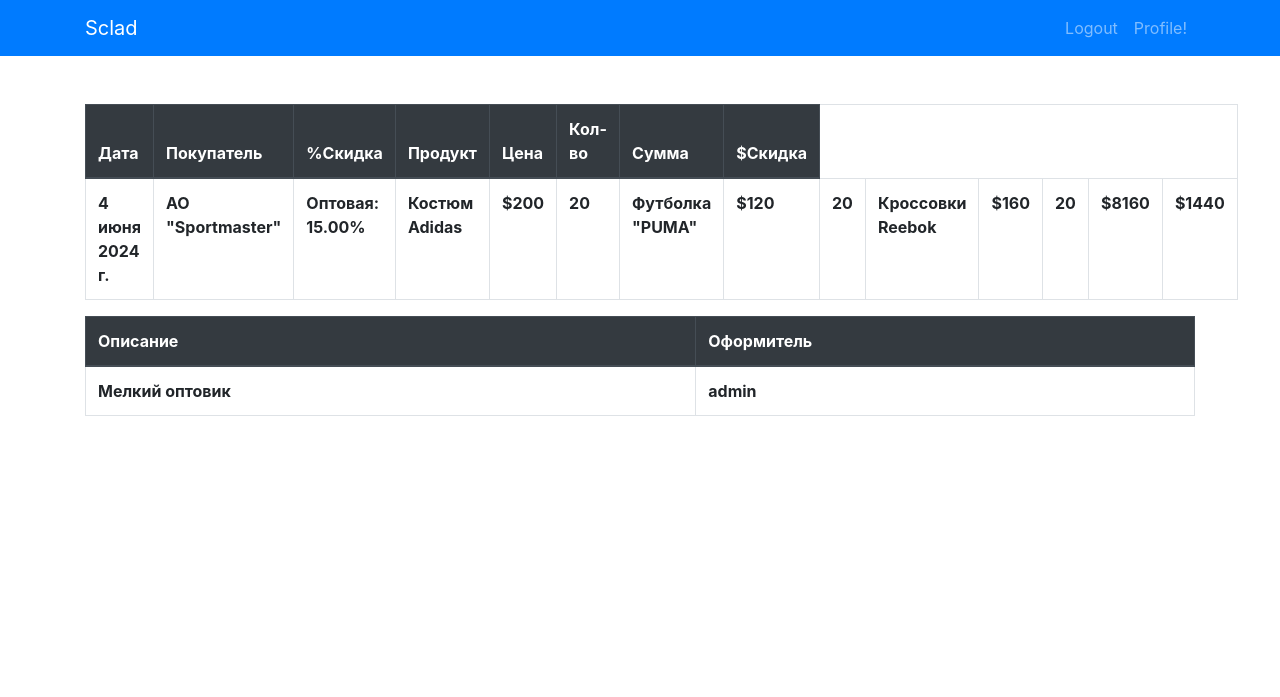
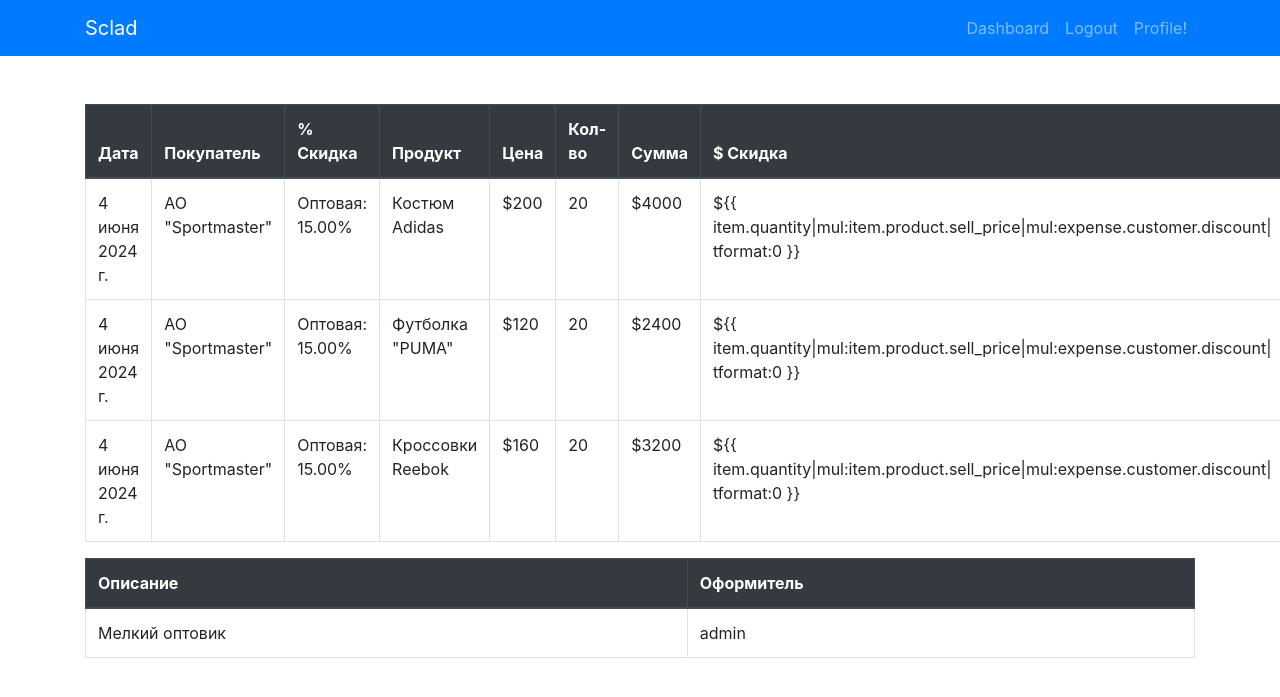
Before and after one commit to turamant/Material-accounting, a Django app: page /expenses/2/ in a window 1280 px wide. Shown: the top 697 px of the page. Run offline with Django 5.2, Linux system fonts and the light colour scheme; a user stored in the database is signed in; data comes from the database, SQL or seed files in the repository; both versions use the stored data as it was after the commit; lists and menus that the app fills with data are empty; some libraries are stand-ins or nearby versions.

Commit message:
All files

```diff
--- a/sclad/__init__.py
+++ b/sclad/__init__.py
@@ -0,0 +1,3 @@
+from django.apps import AppConfig
+
+default_app_config = 'sclad.apps.SkladConfig'
--- a/sclad/models.py
+++ b/sclad/models.py
@@ -95,6 +95,10 @@
     @property
     def total_arrival_cost(self):
         return sum(item.item_total for item in self.arrivalcomposition_set.all())
+
+    @property
+    def total_quant(self):
+        return sum(item.quantity for item in self.arrivalcomposition_set.all())
 
 
 class ArrivalComposition(models.Model):
--- /dev/null
+++ b/sclad/templatetags/custom_tags.py
@@ -0,0 +1,18 @@
+from decimal import Decimal
+
+from django import template
+
+register = template.Library()
+
+
+@register.filter
+def mul(value, arg):
+    return value * arg
+
+#
+# @register.filter
+# def div(value, arg):
+#     try:
+#         return value / Decimal(arg)
+#     except (ValueError, ZeroDivisionError):
+#         return ''
--- a/sclad/urls.py
+++ b/sclad/urls.py
@@ -8,7 +8,6 @@
     path('', views.index, name='index'),
     path('sclad/', views.dashboard, name='dashboard'),
     path('arrivals/<int:arrival_id>/', views.arrival_detail, name='arrival_detail'),
+    path('expenses/create/', views.expense_create, name='expense_create'),
     path('expenses/<int:expense_id>/', views.expense_detail, name='expense_detail'),
-
-
 ]
--- a/sclad/views.py
+++ b/sclad/views.py
@@ -1,8 +1,10 @@
+import datetime
+
 from django.http import HttpResponseForbidden
 from django.shortcuts import render
 
 from django.contrib.auth.decorators import login_required
-from .models import Product, Arrival, Expense, Return, Writeoff, Supplier
+from .models import Product, Arrival, Expense, Return, Writeoff, Supplier, Customer, ExpenseComposition
 from django.shortcuts import render, get_object_or_404, redirect
 from django.views.generic import ListView, DetailView, CreateView, UpdateView
 
@@ -11,38 +13,78 @@
     products = Product.objects.all()
     return render(request, 'sclad/index.html', {'products':products})
 
-@login_required()
+@login_required
 def dashboard(request):
     user = request.user
+    products = Product.objects.all()
+
     if user.role == 'admin':
-        products = Product.objects.all()
-        recent_arrivals = Arrival.objects.order_by('-date')[:5]
+        print("ADMIN!!!!!!!!!!!!!!!!!!!!!!!!!!!!!!!!!!!!!!!!!!!!!!!")
+        # Админ видит все последние продажи, возвраты, списания и прибытия
         recent_expenses = Expense.objects.order_by('-date')[:5]
         recent_returns = Return.objects.order_by('-return_date')[:5]
         recent_writeoffs = Writeoff.objects.order_by('-writeoff_date')[:5]
+        recent_arrivals = Arrival.objects.order_by('-date')[:5]
+    elif user.role == 'manager':
+        print("MANAGER!!!!!!!!!!!!!!!!!!!!!!!!!!!!!!!!!!!!!!!!!!!!!!!")
+        # Менеджер видит только свои последние продажи за сегодня
+        today = datetime.date.today()
+        recent_expenses = Expense.objects.filter(user=user, date=today).order_by('-date')[:5]
+        recent_returns = []
+        recent_writeoffs = []
+        recent_arrivals = Arrival.objects.order_by('-date')[:5]
 
-    elif user.role == 'manager':
-        products = Product.objects.all()
+    elif user.role == 'employee':
+        print("EMPLOYEE!!!!!!!!!!!!!!!!!!!!!!!!!!!!!!!!!!!!!!!!!!!!!!!")
+        # Менеджер видит только свои последние продажи за сегодня
+        recent_expenses = []
+        recent_returns = []
+        recent_writeoffs = []
+        recent_arrivals = Arrival.objects.all()[:5]
+
+    else:
+        print("ТУТ НИКОГО НЕ ДОЛЖНО БЫТЬ!!!!!!!!!!!!!!!!!!!!!!!!!!!!!!!!!!!!!!!!!!!!!!!")
+        # Обычные пользователи не видят информацию о продажах, возвратах и списаниях
+        recent_expenses = []
+        recent_returns = []
+        recent_writeoffs = []
         recent_arrivals = []
-        recent_expenses = Expense.objects.order_by('-date')[:5]
-        recent_returns = Return.objects.order_by('-return_date')[:5]
-        recent_writeoffs = Writeoff.objects.order_by('-writeoff_date')[:5]
-    else:
-        products = Product.objects.filter(user=user)
-        recent_arrivals = Arrival.objects.filter(user=user)[:5]
-        recent_expenses = Expense.objects.filter(user=user)[:5]
-        recent_returns = Return.objects.filter(user=user)[:5]
-        recent_writeoffs = Writeoff.objects.filter(user=user)[:5]
 
     context = {
         'products': products,
-        'recent_arrivals': recent_arrivals,
         'recent_expenses': recent_expenses,
         'recent_returns': recent_returns,
-        'recent_writeoffs': recent_writeoffs
+        'recent_writeoffs': recent_writeoffs,
+        'recent_arrivals': recent_arrivals
     }
 
     return render(request, 'sclad/dashboard.html', context)
+
+# @login_required
+# def dashboard(request):
+#     products = Product.objects.all()
+#     arrivals = Arrival.objects.all().order_by('-id')
+#     expenses = Expense.objects.all().order_by('-id')
+#     returns = Return.objects.all().order_by('-id')
+#     writeoffs = Writeoff.objects.all().order_by('-id')
+#
+#     context = {
+#         'products': products,
+#         'arrivals': arrivals[:5],
+#         'expenses': expenses[:5],
+#         'returns': returns[:5],
+#         'writeoffs': writeoffs[:5],
+#     }
+#
+#     if request.user.role == 'admin':
+#         return render(request, 'sclad/dashboard.html', context)
+#     elif request.user.role == 'manager':
+#         manager_expenses = Expense.objects.filter(user=request.user).order_by('-id')[:5]
+#         context['expenses'] = manager_expenses
+#         return render(request, 'sclad/dashboard.html', context)
+#     else:
+#         return render(request, 'sclad/dashboard.html', context)
+
 
 
 @login_required
@@ -61,18 +103,61 @@
 
 
 @login_required
+def expense_create(request):
+    if request.user.role != 'manager':
+        return HttpResponseForbidden("Только менеджеры могут создавать продажи.")
+
+    if request.method == 'POST':
+        customer_id = request.POST.get('customer')
+        customer = get_object_or_404(Customer, id=customer_id)
+        date = request.POST.get('date')
+        description = request.POST.get('description')
+        expense = Expense.objects.create(
+            customer=customer,
+            date=date,
+            description=description,
+            user=request.user
+        )
+
+        for product_id, quantity in request.POST.items():
+            if product_id.startswith('product_'):
+                product_id = product_id.split('_')[1]
+                product = get_object_or_404(Product, id=product_id)
+                ExpenseComposition.objects.create(
+                    expense=expense,
+                    product=product,
+                    quantity=int(quantity),
+                    user=request.user
+                )
+
+        return redirect('sclad:expense_detail', expense_id=expense.id)
+    else:
+        customers = Customer.objects.all()
+        products = Product.objects.all()
+        return render(request, 'sclad/expense_create.html', {'customers': customers, 'products': products})
+
+
+@login_required
 def expense_detail(request, expense_id):
     expense = get_object_or_404(Expense, id=expense_id)
+    if request.user.role != 'admin' and request.user.role != 'manager' and expense.user != request.user:
+        return HttpResponseForbidden("Вы не можете просматривать данную продажу.")
 
-    if request.user.role == 'admin' or expense.user == request.user:
-        # Логика для отображения деталей прибытия
-        context = {
-            'expense': expense,
-            # Другие данные для контекста
-        }
-        return render(request, 'sclad/expense_detail.html', context)
-    else:
-        return HttpResponseForbidden("You are not authorized to view this expense.")
+    return render(request, 'sclad/expense_detail.html', {'expense': expense})
+
+# @login_required
+# def expense_detail(request, expense_id):
+#     expense = get_object_or_404(Expense, id=expense_id)
+#
+#     if request.user.role == 'admin' or expense.user == request.user:
+#         # Логика для отображения деталей прибытия
+#         context = {
+#             'expense': expense,
+#             # Другие данные для контекста
+#         }
+#         return render(request, 'sclad/expense_detail.html', context)
+#     else:
+#         return HttpResponseForbidden("You are not authorized to view this expense.")
 
 
 
--- a/templates/base.html
+++ b/templates/base.html
@@ -15,6 +15,14 @@
             <div class="collapse navbar-collapse" id="navbarNav">
                 <ul class="navbar-nav ml-auto">
                     {% if user.is_authenticated %}
+                    <li class="nav-item">
+                        <a class="nav-link" href="{% url 'sclad:dashboard' %}">Dashboard</a>
+                    </li>
+                    {% if user.role == 'manager'%}
+                        <li class="nav-item">
+                            <a class="nav-link" href="{% url 'sclad:expense_create' %}">Создать продажу</a>
+                        </li>
+                    {% endif %}
                         <li class="nav-item">
                             <a class="nav-link" href="{% url 'accounts:logout' %}">Logout</a>
                         </li>
--- a/templates/sclad/arrival_detail.html
+++ b/templates/sclad/arrival_detail.html
@@ -32,8 +32,10 @@
                 <th scope="row">{{ item.purchase_price | floatformat:1}}</th>
           </tr>
         {% endfor %}
-          <tr>
-            <th scope="row">${{ arrival.total_arrival_cost|floatformat:2 }}</th>
+          <tr bgcolor="cuan">
+              <th scope="col">Итого: </th>
+              <th scope="row">{{ arrival.total_quant}}</th>
+              <th scope="row">${{ arrival.total_arrival_cost|floatformat:2 }}</th>
           </tr>
     </tbody>
 </table>
--- a/templates/sclad/expense_detail.html
+++ b/templates/sclad/expense_detail.html
@@ -1,4 +1,6 @@
 {% extends 'base.html' %}
+
+{% load custom_tags %}
 
 {% block content %}
 <table class="table table-bordered">
@@ -6,30 +8,32 @@
     <tr>
        <th scope="col">Дата</th>
        <th scope="col">Покупатель</th>
-        <th scope="col">%Скидка</th>
+       <th scope="col">% Скидка</th>
        <th scope="col">Продукт</th>
        <th scope="col">Цена</th>
        <th scope="col">Кол-во</th>
        <th scope="col">Сумма</th>
-        <th scope="col">$Скидка</th>
-
+       <th scope="col">$ Скидка</th>
     </tr>
   </thead>
   <tbody>
+    {% for item in expense.expensecomposition_set.all %}
     <tr>
-          <th scope="row">{{ expense.date }}</th>
-          <th scope="row">{{ expense.customer }}</th>
-          <th scope="row">{{ expense.customer.discount }}</th>
-          {% for item in expense.expensecomposition_set.all %}
-                <th scope="row">{{ item.product.name }}</th>
-                <th scope="row">${{ item.product.sell_price | floatformat:0 }}</th>
-                <th scope="row">{{ item.quantity }}</th>
+        <td>{{ expense.date }}</td>
+        <td>{{ expense.customer }}</td>
+        <td>{{ expense.customer.discount }}</td>
+        <td>{{ item.product.name }}</td>
+        <td>${{ item.product.sell_price | floatformat:0 }}</td>
+        <td>{{ item.quantity }}</td>
+        <td>${{ item.quantity|mul:item.product.sell_price|floatformat:0 }}
+        <td>${{ item.quantity|mul:item.product.sell_price|mul:expense.customer.discount|
+
+        tformat:0 }}</td>
+    </tr>
     {% endfor %}
-          <th scope="row">${{ expense.total_cost}}</th>
-          <th scope="row">${{ expense.total_discount }}</th>
-    </tr>
   </tbody>
 </table>
+
 <table class="table table-bordered">
     <thead class="thead-dark">
     <tr>
@@ -39,13 +43,13 @@
     </thead>
     <tbody>
     <tr>
-          <th scope="row">{{ expense.description }}</th>
-          <th scope="row">{{ expense.user }}</th>
+        <td>{{ expense.description }}</td>
+        <td>{{ expense.user }}</td>
     </tr>
     </tbody>
 </table>
 
-
 {% endblock %}
 
+
 <!-- discount , total_cost-->
```
Also changed, not shown: sclad/apps.py (+4 -3 lines), templates/sclad/dashboard.html (+39 -3 lines), templates/sclad/expense_create.html (added, +28 -0 lines), db.sqlite3, sclad/templatetags/__init__.py (added). Lines whose indentation alone changed are shown as unchanged.
